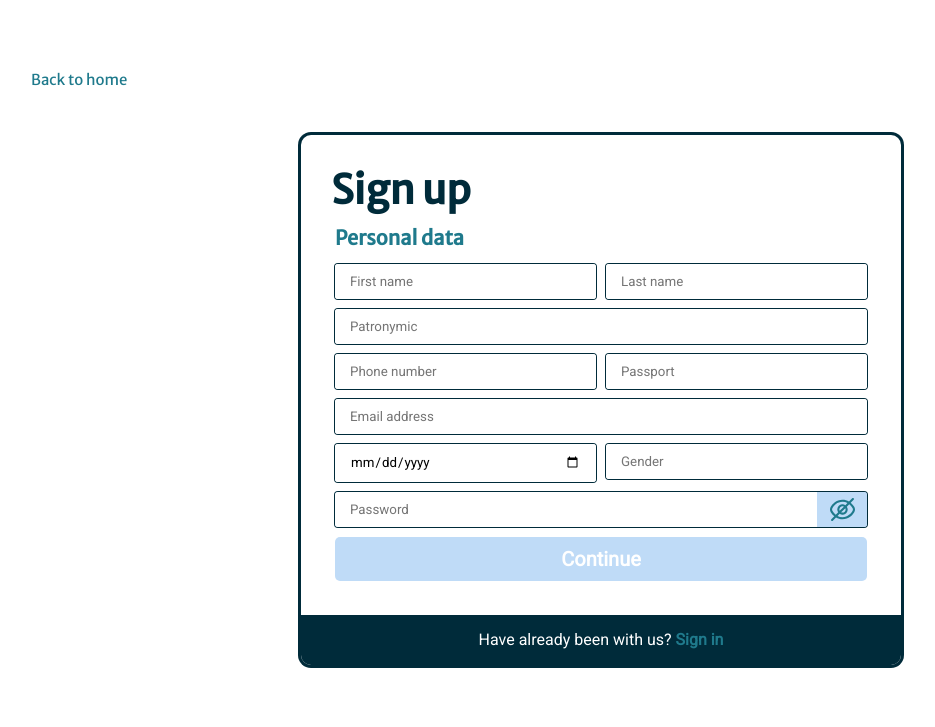
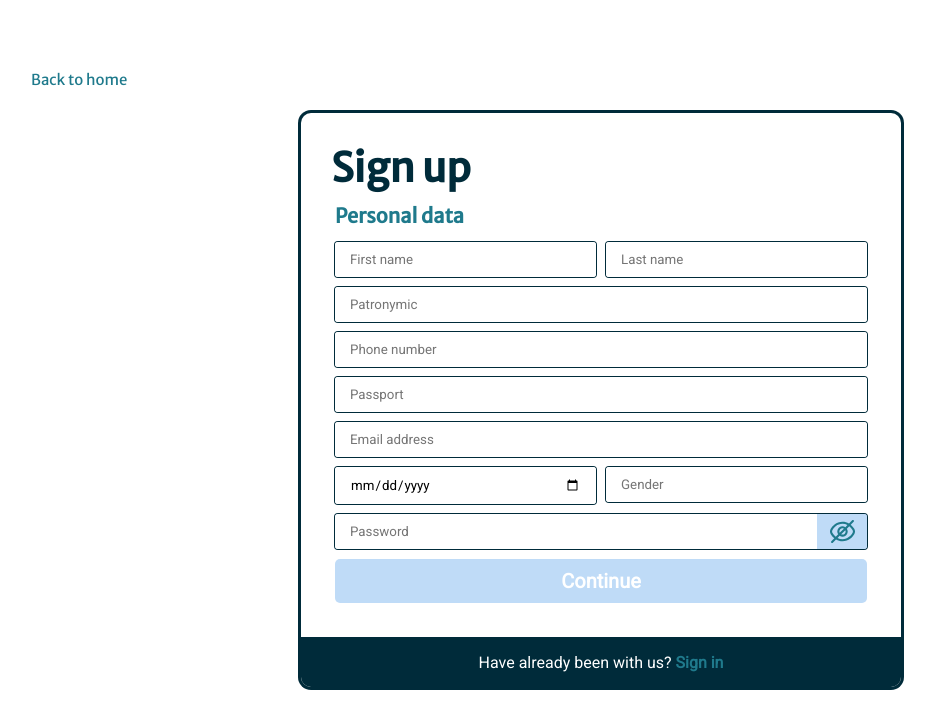
Before and after one commit to GentIeman/Certia, a PHP site: page /views/registration.php in a window 1280 px wide. Shown: the top 727 px of the page, without its empty margins (39-974 px from the left). Run offline with PHP 8.4, Linux system fonts and the light colour scheme; style sheets or scripts are compiled from the project's sources.

Commit message:
update: added hints

```diff
--- a/views/registration.php
+++ b/views/registration.php
@@ -41,15 +41,24 @@
                 <label for="" class="form__label form__label_full-width form__label_focus form__label_hover">
                     <input type="text" class="form__input" name="patronymic" placeholder="Patronymic" oninput="personalDataValidation(this, 'patronymic')" required>
                 </label>
-                <label for="" class="form__label form__label_focus form__label_hover">
+                <label for="" class="form__label form__label_full-width form__label_focus form__label_hover">
                     <input type="tel" class="form__input" name="phone" placeholder="Phone number" oninput="personalDataValidation(this, 'phone')" required>
                 </label>
-                <label for="" class="form__label form__label_focus form__label_hover">
+                <?php if (isset($_GET["error"]) == true && $_GET["error"] == "phone"): ?>
+                    <p class="form__hint">this phone is already registered</p>
+                <?php endif; ?>
+                <label for="" class="form__label form__label_full-width form__label_focus form__label_hover">
                     <input type="text" class="form__input" name="passport" placeholder="Passport" oninput="personalDataValidation(this, 'passport')" required>
                 </label>
+                <?php if (isset($_GET["error"]) == true && $_GET["error"] == "passport"): ?>
+                    <p class="form__hint">this passport is already registered</p>
+                <?php endif; ?>
                 <label for="" class="form__label form__label_full-width form__label_focus form__label_hover">
                     <input type="email" class="form__input" name="email" placeholder="Email address" oninput="personalDataValidation(this, 'email')" required>
                 </label>
+                <?php if (isset($_GET["error"]) == true && $_GET["error"] == "email"): ?>
+                    <p class="form__hint form__label_full-width">this email is already registered</p>
+                <?php endif; ?>
                 <label for="" class="form__label form__label_focus form__label_hover">
                     <input type="date" class="form__input" name="birthday" placeholder="Birthday" oninput="personalDataValidation(this, 'birthDate')" required dataformatas="">
                 </label>
```
